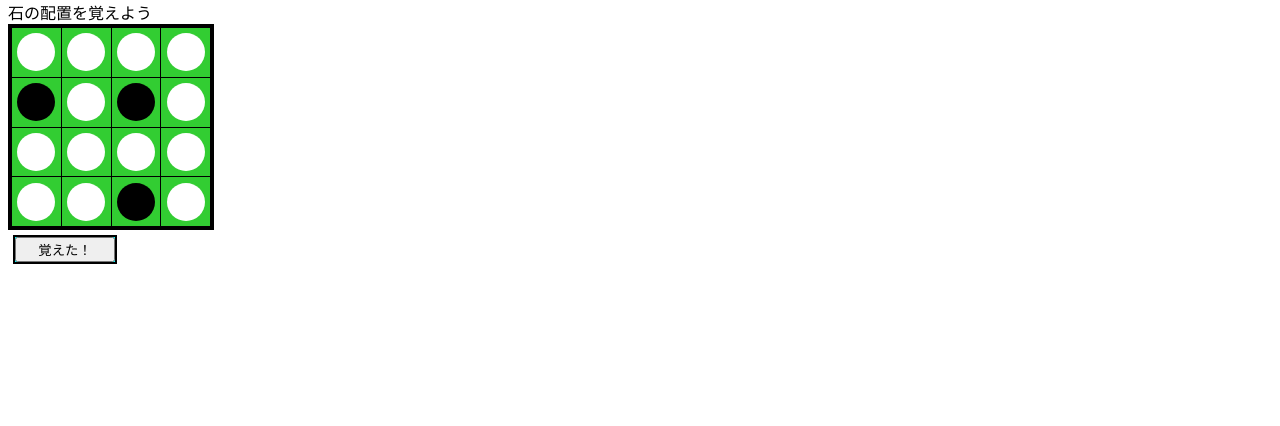
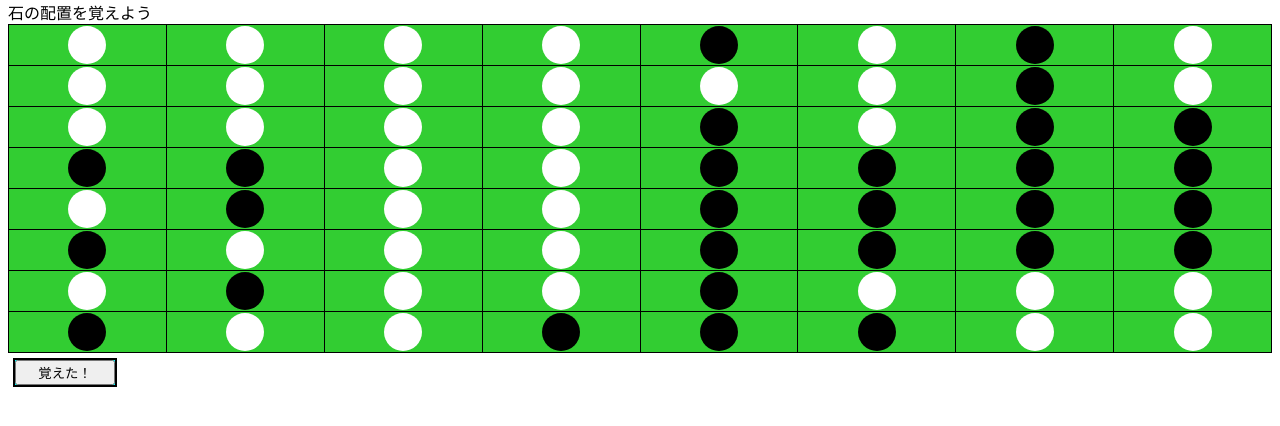
Before and after one commit to kf53495/flash64, a Django app: template memory64/templates/memory.html in a window 1280 px wide. Shown: the part 35-461 px from the top of the page. Run offline with Django 4.2, Linux system fonts and the light colour scheme; the template is opened without the code that fills it, so the values that code supplies are empty.

Commit message:
盤サイズごとにcssを設定

```diff
--- a/memory64/forms.py
+++ b/memory64/forms.py
@@ -3,9 +3,9 @@ from django import forms
 class SettingForm(forms.Form):
     size = forms.fields.ChoiceField(
       choices = (
-        (4, '4×4'),
-        (6, '6×6'),
-        (8, '8×8'),
+        ('4', '4×4'),
+        ('6', '6×6'),
+        ('8', '8×8'),
       ),
       required=True,
       widget=forms.widgets.Select
--- a/memory64/static/memory.css
+++ b/memory64/static/memory.css
@@ -1,4 +1,4 @@
-.board {
+.board4 {
   width: 200px;
   height: 200px;
   border: 3px black solid;
@@ -12,11 +12,11 @@ table {
   height: 100%;
 }
 
-td{
+.td4{
   font-size: 30px;
   text-align: center;
-  width: 25%;
-  height: 25%;
+  width: calc(100% / 4);
+  height: calc(100% / 4);
 }
 
 .circle {
@@ -26,6 +26,34 @@ td{
   background: black;
   margin: auto;
 }
+
+
+.board6 {
+  width: 300px;
+  height: 300px;
+  border: 3px black solid;
+}
+
+.td6{
+  font-size: 30px;
+  text-align: center;
+  width: calc(100% / 6);
+  height: calc(100% / 6);
+}
+
+.board8 {
+  width: 400px;
+  height: 400px;
+  border: 3px black solid;
+}
+
+.td8 {
+  font-size: 30px;
+  text-align: center;
+  width: calc(100% / 8);
+  height: calc(100% / 8);
+}
+
 
 .memorized-btn-frame {
   width: 100px;
--- a/memory64/templates/_board8.html
+++ b/memory64/templates/_board8.html
@@ -1,82 +1,82 @@
-<table border="1">
+<table class="table8" border="1">
   <tr>
-    <td><div class="circle"></div></td>
-    <td><div class="circle"></div></td>
-    <td><div class="circle"></div></td>
-    <td><div class="circle"></div></td>
-    <td><div class="circle"></div></td>
-    <td><div class="circle"></div></td>
-    <td><div class="circle"></div></td>
-    <td><div class="circle"></div></td>
+    <td class="td8"><div class="circle"></div></td>
+    <td class="td8"><div class="circle"></div></td>
+    <td class="td8"><div class="circle"></div></td>
+    <td class="td8"><div class="circle"></div></td>
+    <td class="td8"><div class="circle"></div></td>
+    <td class="td8"><div class="circle"></div></td>
+    <td class="td8"><div class="circle"></div></td>
+    <td class="td8"><div class="circle"></div></td>
   </tr>
   <tr>
-    <td><div class="circle"></div></td>
-    <td><div class="circle"></div></td>
-    <td><div class="circle"></div></td>
-    <td><div class="circle"></div></td>
-    <td><div class="circle"></div></td>
-    <td><div class="circle"></div></td>
-    <td><div class="circle"></div></td>
-    <td><div class="circle"></div></td>
+    <td class="td8"><div class="circle"></div></td>
+    <td class="td8"><div class="circle"></div></td>
+    <td class="td8"><div class="circle"></div></td>
+    <td class="td8"><div class="circle"></div></td>
+    <td class="td8"><div class="circle"></div></td>
+    <td class="td8"><div class="circle"></div></td>
+    <td class="td8"><div class="circle"></div></td>
+    <td class="td8"><div class="circle"></div></td>
   </tr>
   <tr>
-    <td><div class="circle"></div></td>
-    <td><div class="circle"></div></td>
-    <td><div class="circle"></div></td>
-    <td><div class="circle"></div></td>
-    <td><div class="circle"></div></td>
-    <td><div class="circle"></div></td>
-    <td><div class="circle"></div></td>
-    <td><div class="circle"></div></td>
+    <td class="td8"><div class="circle"></div></td>
+    <td class="td8"><div class="circle"></div></td>
+    <td class="td8"><div class="circle"></div></td>
+    <td class="td8"><div class="circle"></div></td>
+    <td class="td8"><div class="circle"></div></td>
+    <td class="td8"><div class="circle"></div></td>
+    <td class="td8"><div class="circle"></div></td>
+    <td class="td8"><div class="circle"></div></td>
   </tr>
   <tr>
-    <td><div class="circle"></div></td>
-    <td><div class="circle"></div></td>
-    <td><div class="circle"></div></td>
-    <td><div class="circle"></div></td>
-    <td><div class="circle"></div></td>
-    <td><div class="circle"></div></td>
-    <td><div class="circle"></div></td>
-    <td><div class="circle"></div></td>
+    <td class="td8"><div class="circle"></div></td>
+    <td class="td8"><div class="circle"></div></td>
+    <td class="td8"><div class="circle"></div></td>
+    <td class="td8"><div class="circle"></div></td>
+    <td class="td8"><div class="circle"></div></td>
+    <td class="td8"><div class="circle"></div></td>
+    <td class="td8"><div class="circle"></div></td>
+    <td class="td8"><div class="circle"></div></td>
   </tr>
   <tr>
-    <td><div class="circle"></div></td>
-    <td><div class="circle"></div></td>
-    <td><div class="circle"></div></td>
-    <td><div class="circle"></div></td>
-    <td><div class="circle"></div></td>
-    <td><div class="circle"></div></td>
-    <td><div class="circle"></div></td>
-    <td><div class="circle"></div></td>
+    <td class="td8"><div class="circle"></div></td>
+    <td class="td8"><div class="circle"></div></td>
+    <td class="td8"><div class="circle"></div></td>
+    <td class="td8"><div class="circle"></div></td>
+    <td class="td8"><div class="circle"></div></td>
+    <td class="td8"><div class="circle"></div></td>
+    <td class="td8"><div class="circle"></div></td>
+    <td class="td8"><div class="circle"></div></td>
   </tr>
   <tr>
-    <td><div class="circle"></div></td>
-    <td><div class="circle"></div></td>
-    <td><div class="circle"></div></td>
-    <td><div class="circle"></div></td>
-    <td><div class="circle"></div></td>
-    <td><div class="circle"></div></td>
-    <td><div class="circle"></div></td>
-    <td><div class="circle"></div></td>
+    <td class="td8"><div class="circle"></div></td>
+    <td class="td8"><div class="circle"></div></td>
+    <td class="td8"><div class="circle"></div></td>
+    <td class="td8"><div class="circle"></div></td>
+    <td class="td8"><div class="circle"></div></td>
+    <td class="td8"><div class="circle"></div></td>
+    <td class="td8"><div class="circle"></div></td>
+    <td class="td8"><div class="circle"></div></td>
   </tr>
   <tr>
-    <td><div class="circle"></div></td>
-    <td><div class="circle"></div></td>
-    <td><div class="circle"></div></td>
-    <td><div class="circle"></div></td>
-    <td><div class="circle"></div></td>
-    <td><div class="circle"></div></td>
-    <td><div class="circle"></div></td>
-    <td><div class="circle"></div></td>
+    <td class="td8"><div class="circle"></div></td>
+    <td class="td8"><div class="circle"></div></td>
+    <td class="td8"><div class="circle"></div></td>
+    <td class="td8"><div class="circle"></div></td>
+    <td class="td8"><div class="circle"></div></td>
+    <td class="td8"><div class="circle"></div></td>
+    <td class="td8"><div class="circle"></div></td>
+    <td class="td8"><div class="circle"></div></td>
   </tr>
   <tr>
-    <td><div class="circle"></div></td>
-    <td><div class="circle"></div></td>
-    <td><div class="circle"></div></td>
-    <td><div class="circle"></div></td>
-    <td><div class="circle"></div></td>
-    <td><div class="circle"></div></td>
-    <td><div class="circle"></div></td>
-    <td><div class="circle"></div></td>
+    <td class="td8"><div class="circle"></div></td>
+    <td class="td8"><div class="circle"></div></td>
+    <td class="td8"><div class="circle"></div></td>
+    <td class="td8"><div class="circle"></div></td>
+    <td class="td8"><div class="circle"></div></td>
+    <td class="td8"><div class="circle"></div></td>
+    <td class="td8"><div class="circle"></div></td>
+    <td class="td8"><div class="circle"></div></td>
   </tr>
 </table>
```
Also changed, not shown: memory64/templates/_board4.html (+17 -18 lines), memory64/templates/_board6.html (+37 -37 lines), memory64/templates/memory.html (+7 -26 lines).
